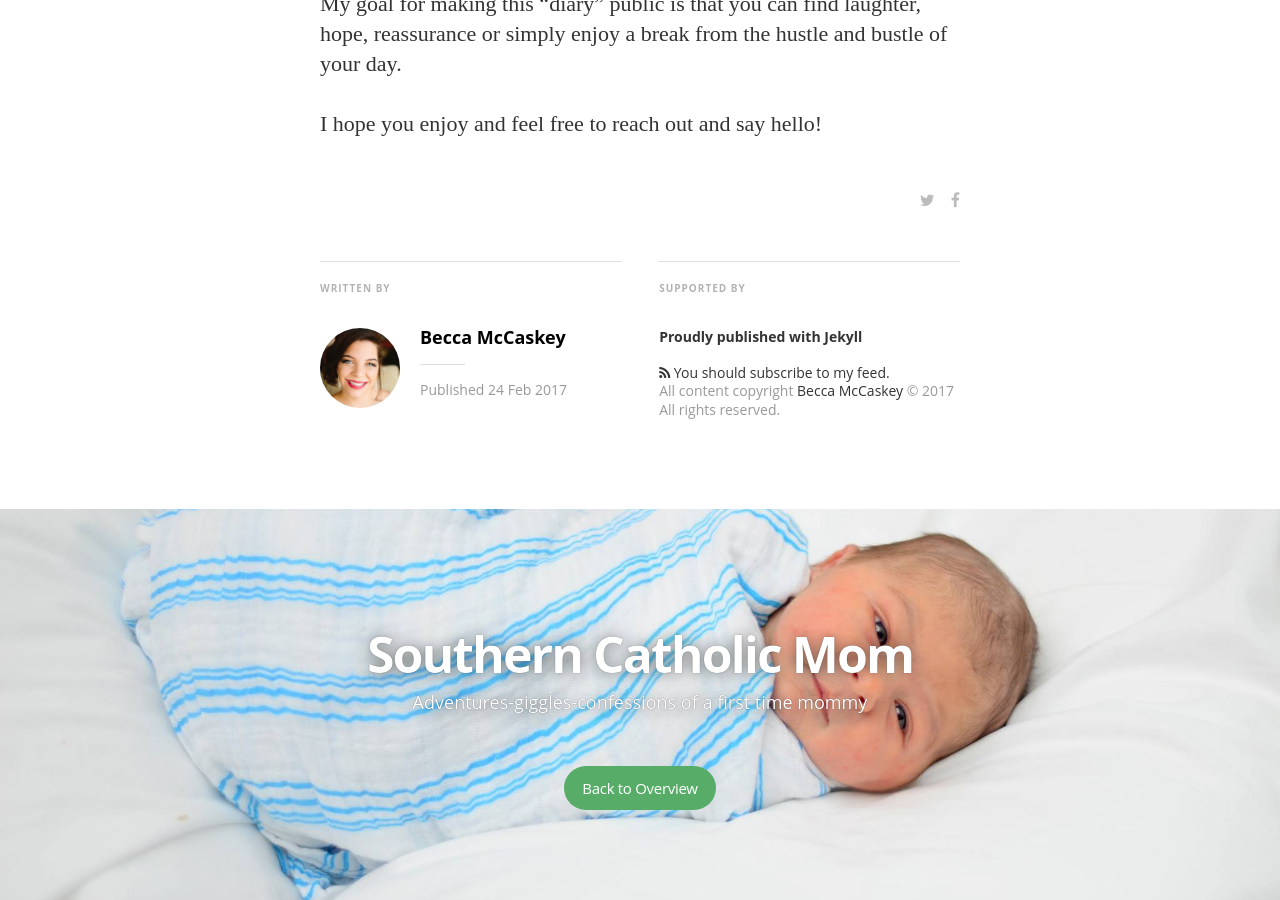
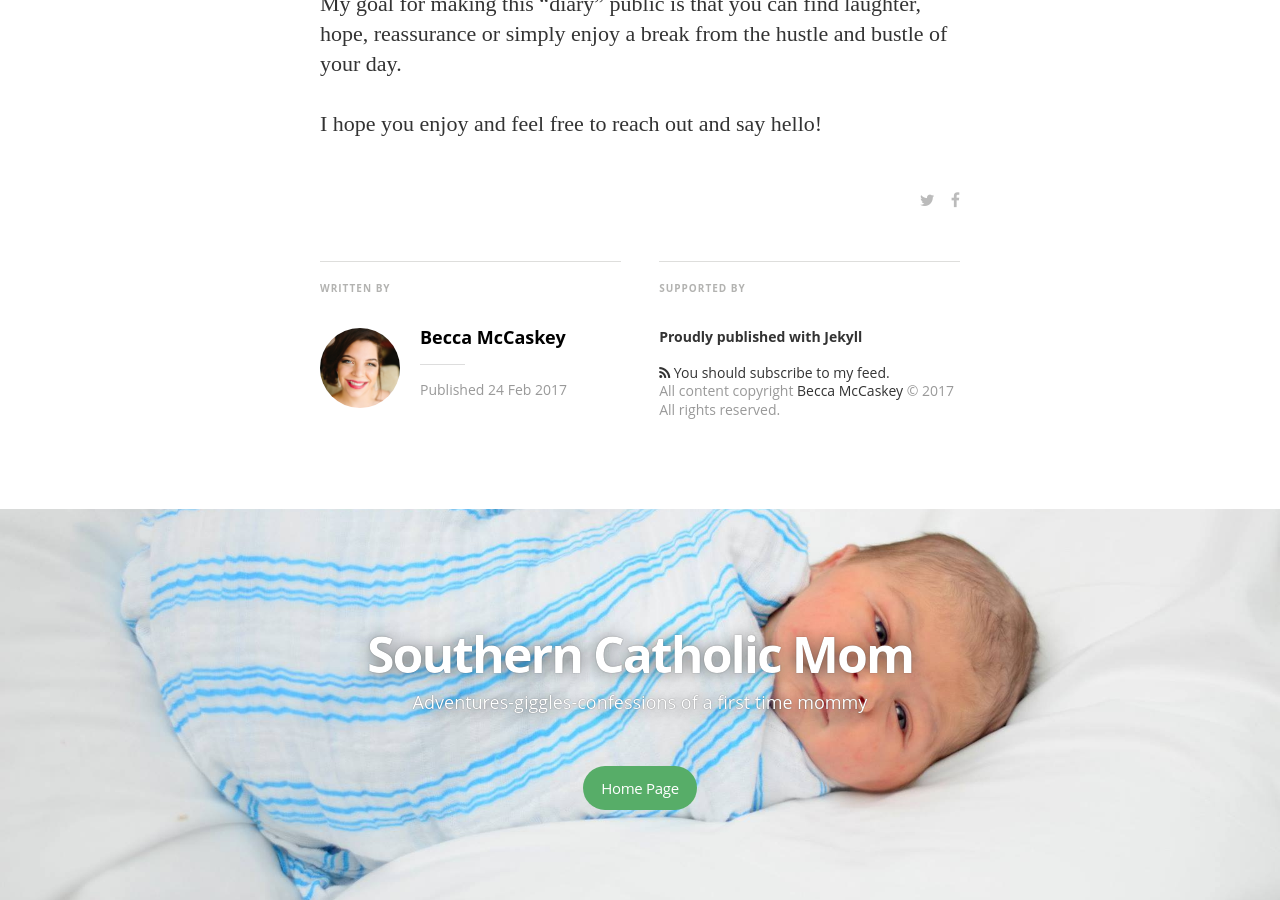
Before and after one commit to beccamccaskey/southerncatholicmom, a Jekyll site: the page built from _posts/2017-02-24-HelloThere.markdown, in a window 1280 px wide and 900 px high, scrolled down 1851 px. Built offline with Jekyll 4.4.1, drawn with Linux system fonts in a browser that asks for light colours; nearby versions of some CDN libraries; some web fonts are replaced.

Commit message:
Update post.html

```diff
--- a/_layouts/post.html
+++ b/_layouts/post.html
@@ -112,7 +112,7 @@
       <div class="inner">
         <h1 class="blog-title">{{ site.title }}</h1>
         <h2 class="blog-description">{{ site.description }}</h2>
-        <a href={{ "/" | prepend: site.baseurl }} class="btn">Back to Overview</a>
+        <a href={{ "/" | prepend: site.baseurl }} class="btn">Home Page</a>
       </div>
     </div>
     {% include javascripts.html %}
```
